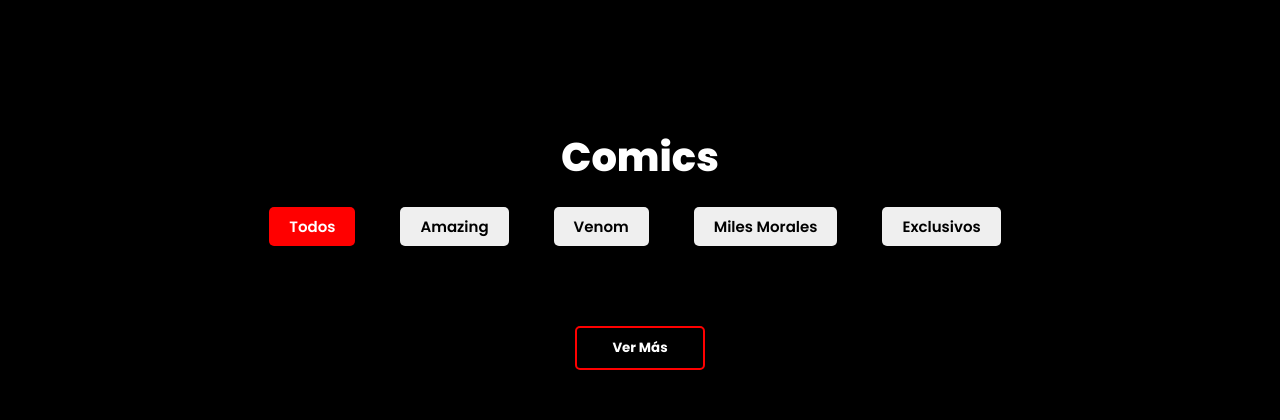
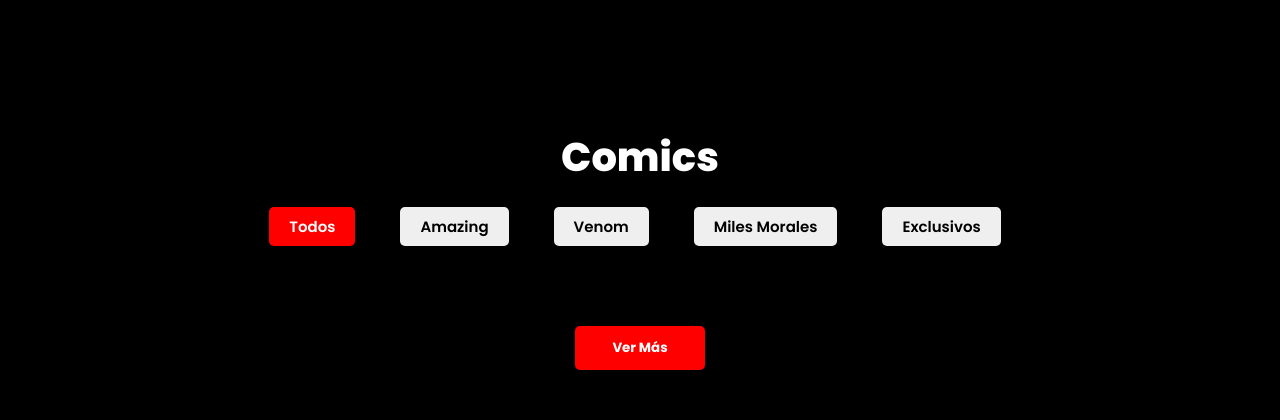
Before and after one commit to SosaUlises/IntegradorJS-SpiderMan, a plain HTML site: page index.html in a window 1280 px wide. In both pictures the pointer is over the button "Ver Más". Shown: the part 3298-3718 px from the top of the page. Drawn offline with Linux system fonts and the light colour scheme; a script that the page names is missing.

Commit message:
Algunas animaciones para comics section

```diff
--- a/animaciones.css
+++ b/animaciones.css
@@ -28,11 +28,16 @@
 }
 
 /* Animaciones para los card de info */
-  .info-card:hover{
-    background-color:#e62429;
+.info-card:hover {
+  background-color: #e62429;
   transition: all 1s ease;
 }
 
+/* Animaciones comics */
+.btn-verMas:hover{
+  background-color: red;
+  transition: all 1s ease;
+}
 
 /*   Animaciones footer */
 .footer-1i a:hover {
```
Lines whose indentation alone changed are shown as unchanged.
